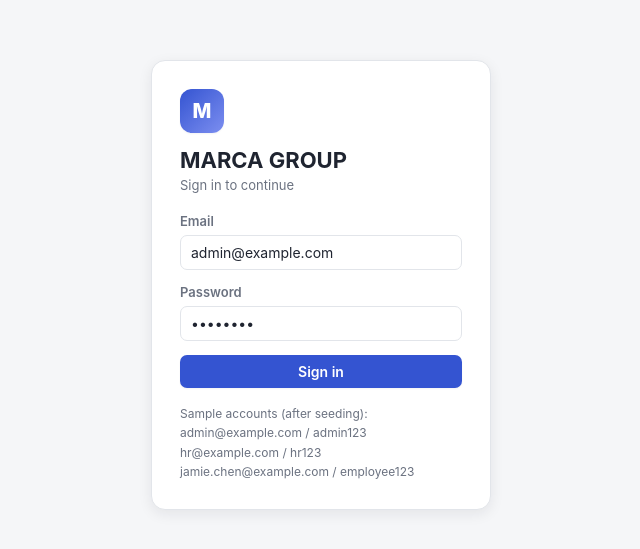
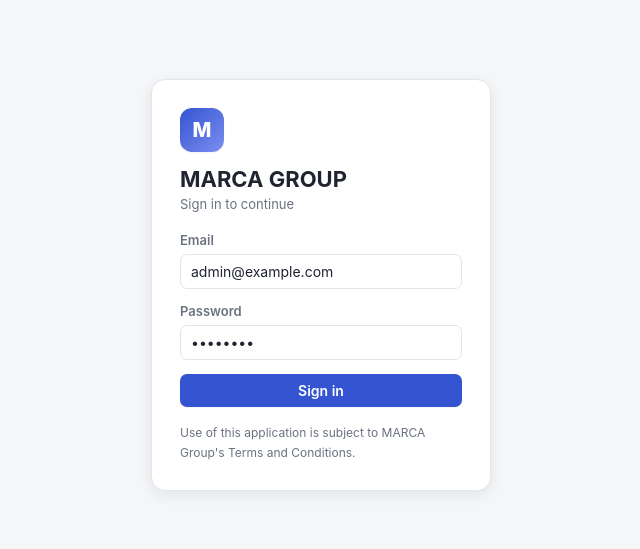
Before and after one commit to mjcarilloengr26/marcaHR, a React (Vite) app in the folder frontend/: page /login in a window 1280 px wide. Shown: the part 115-664 px from the top of the page, without its empty margins (319-959 px from the left). Built offline with nearby package versions, Linux system fonts and the light colour scheme; no server answers.

Commit message:
Replace sample account credentials on login screen with terms notice
The seeded demo credentials no longer belong on a production-facing login
screen. Shows a professional terms-of-use notice instead.

Co-Authored-By: Claude Sonnet 5 <noreply@anthropic.com>

```diff
--- a/frontend/src/pages/Login.jsx
+++ b/frontend/src/pages/Login.jsx
@@ -45,10 +45,7 @@ export default function Login() {
           {loading ? "Signing in…" : "Sign in"}
         </button>
         <div className="login-hint">
-          Sample accounts (after seeding):<br />
-          admin@example.com / admin123<br />
-          hr@example.com / hr123<br />
-          jamie.chen@example.com / employee123
+          Use of this application is subject to MARCA Group's Terms and Conditions.
         </div>
       </form>
     </div>
```
